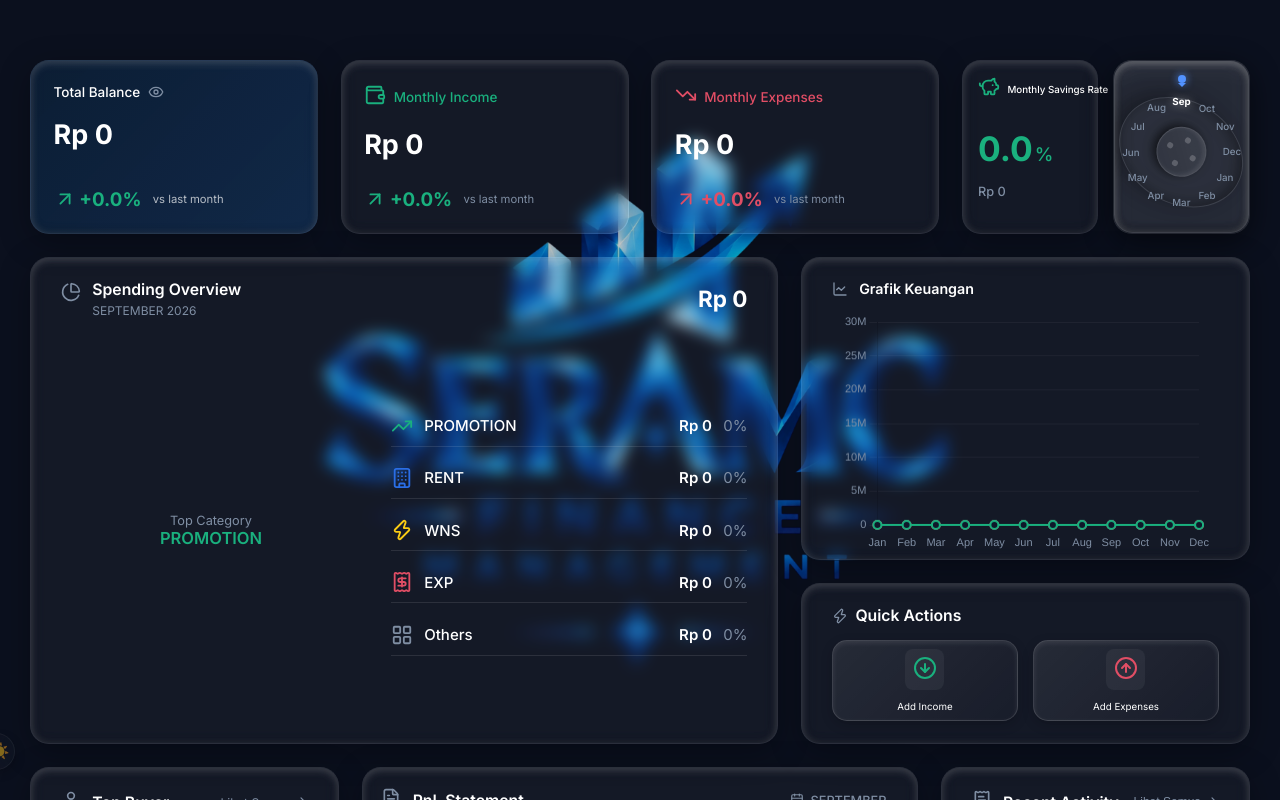
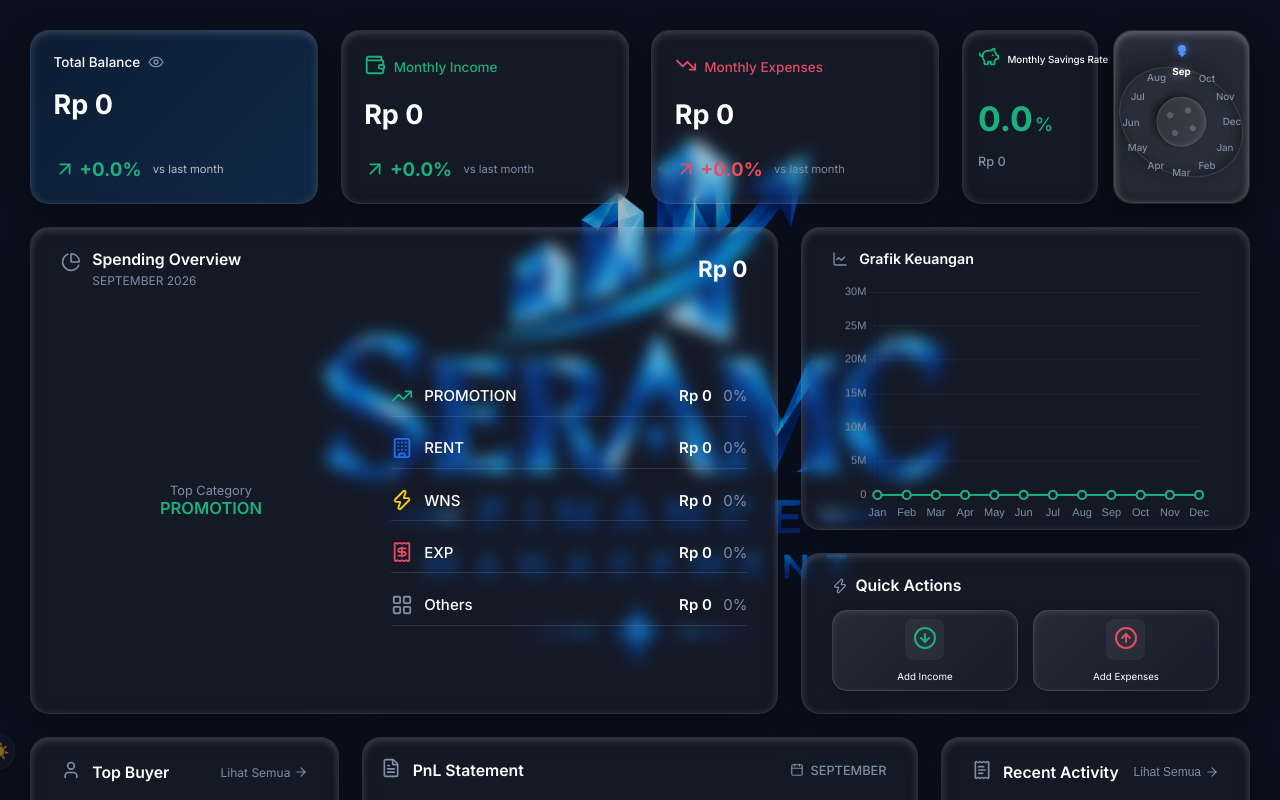
Before and after one commit to Nooya99/kas-seramc, a React (Vite) app: page / in a window 1280 px wide. Shown: the top 800 px of the page. Built offline with nearby package versions, Linux system fonts and the light colour scheme; no server answers; sample sign-in values are in the browser's storage.

Commit message:
style: Reduce top padding to match sides

```diff
--- a/src/index.css
+++ b/src/index.css
@@ -172,7 +172,7 @@ body::before {
   max-width: 100%;
   width: 100%;
   margin: 0 auto;
-  padding: 4rem 2rem 2rem 2rem; /* Increased top padding */
+  padding: 2rem; /* Equal padding all around */
   display: grid;
   grid-template-columns: 1fr;
   gap: 1.5rem;
```
